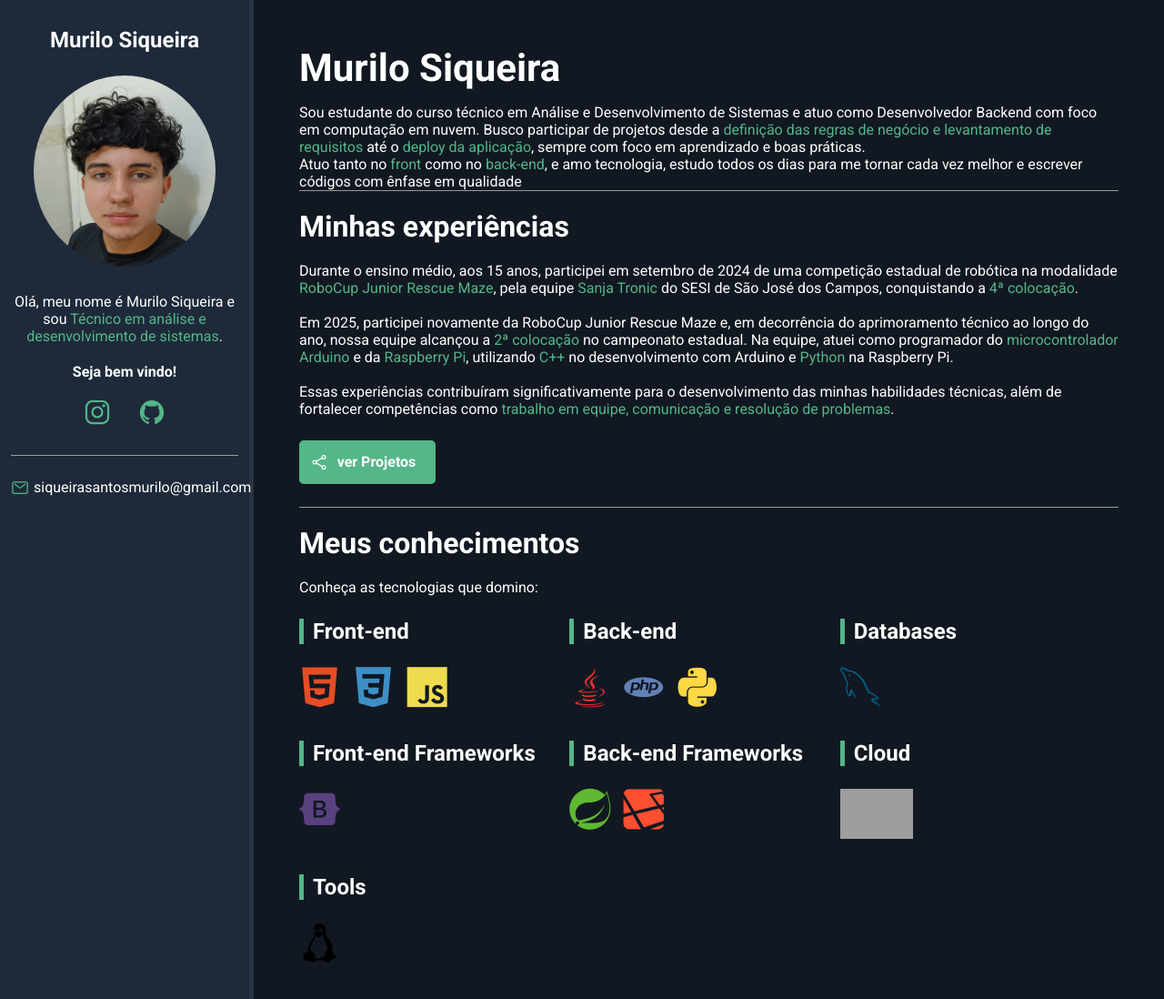
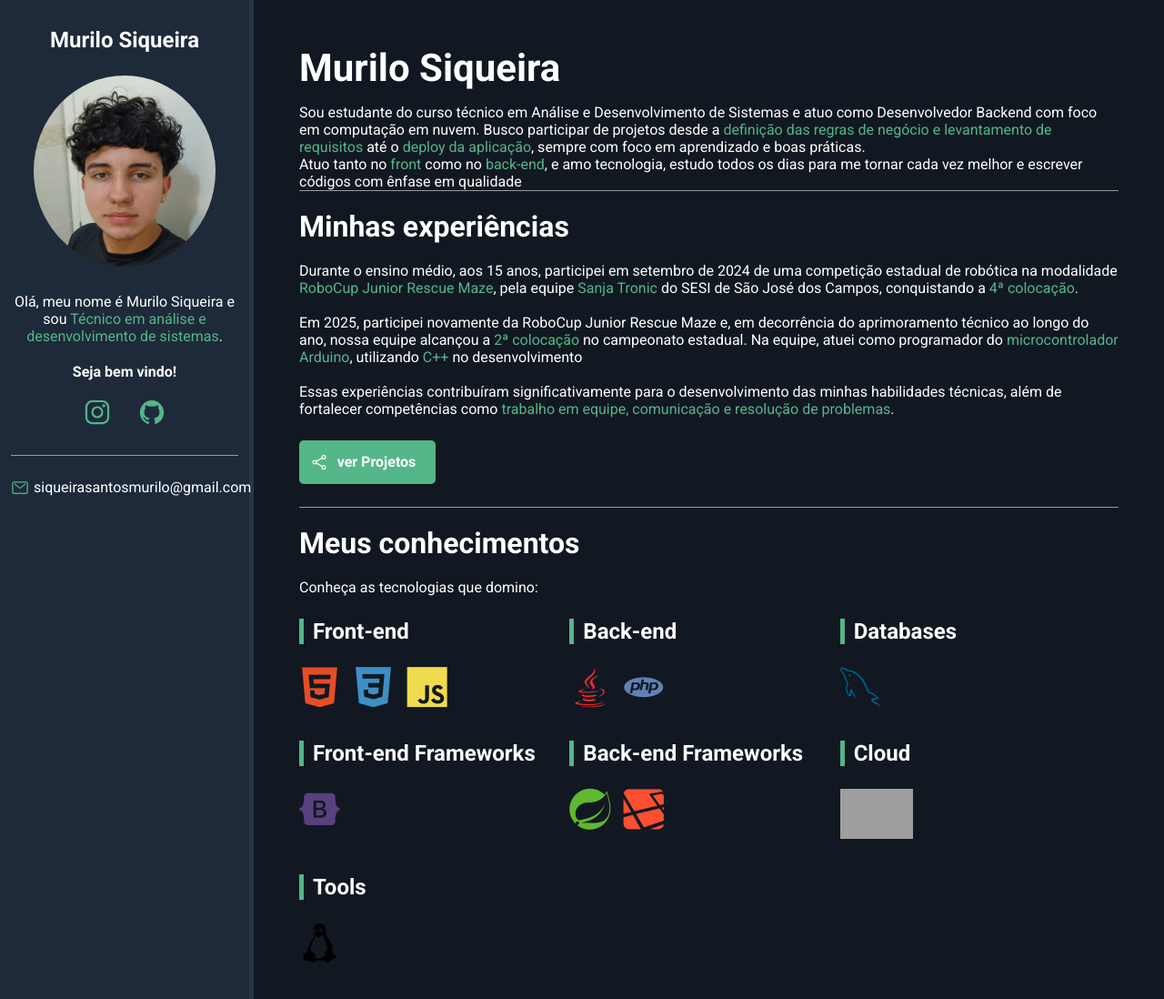
Before and after one commit to Murilo-s-santos/MuriloSiqueira.github.io, a plain HTML site: page index.html in a window 1280 px wide. Shown: the top 1098 px of the page at 91% size. Drawn offline with nearby package versions, Linux system fonts and the light colour scheme; grey boxes are pictures that could not be loaded.

Commit message:
Refinamento na descrição do portifólio

```diff
--- a/index.html
+++ b/index.html
@@ -49,7 +49,7 @@
             <p id="description">
             Durante o ensino médio, aos 15 anos, participei em setembro de 2024 de uma competição estadual de robótica na modalidade <span class="highlight">RoboCup Junior Rescue Maze</span>, pela equipe <span class="highlight">Sanja Tronic</span> do SESI de São José dos Campos, conquistando a <span class="highlight">4ª colocação</span>.
             <br><br>
-            Em 2025, participei novamente da RoboCup Junior Rescue Maze e, em decorrência do aprimoramento técnico ao longo do ano, nossa equipe alcançou a <span class="highlight">2ª colocação</span> no campeonato estadual. Na equipe, atuei como programador do <span class="highlight">microcontrolador Arduino</span> e da <span class="highlight">Raspberry Pi</span>, utilizando <span class="highlight">C++</span> no desenvolvimento com Arduino e <span class="highlight">Python</span> na Raspberry Pi.
+            Em 2025, participei novamente da RoboCup Junior Rescue Maze e, em decorrência do aprimoramento técnico ao longo do ano, nossa equipe alcançou a <span class="highlight">2ª colocação</span> no campeonato estadual. Na equipe, atuei como programador do <span class="highlight">microcontrolador Arduino</span>, utilizando <span class="highlight">C++</span> no desenvolvimento
             <br><br>
             Essas experiências contribuíram significativamente para o desenvolvimento das minhas habilidades técnicas, além de fortalecer competências como <span class="highlight">trabalho em equipe, comunicação e resolução de problemas</span>.
             </p>
@@ -70,7 +70,6 @@
         <p class="skills-title">Back-end</p>
         <i class="devicon-java-plain colored"></i>
         <i class="devicon-php-plain colored"></i>
-        <i class="devicon-python-plain colored"></i>
     </div>
 
     <div class="skills-box">
```
